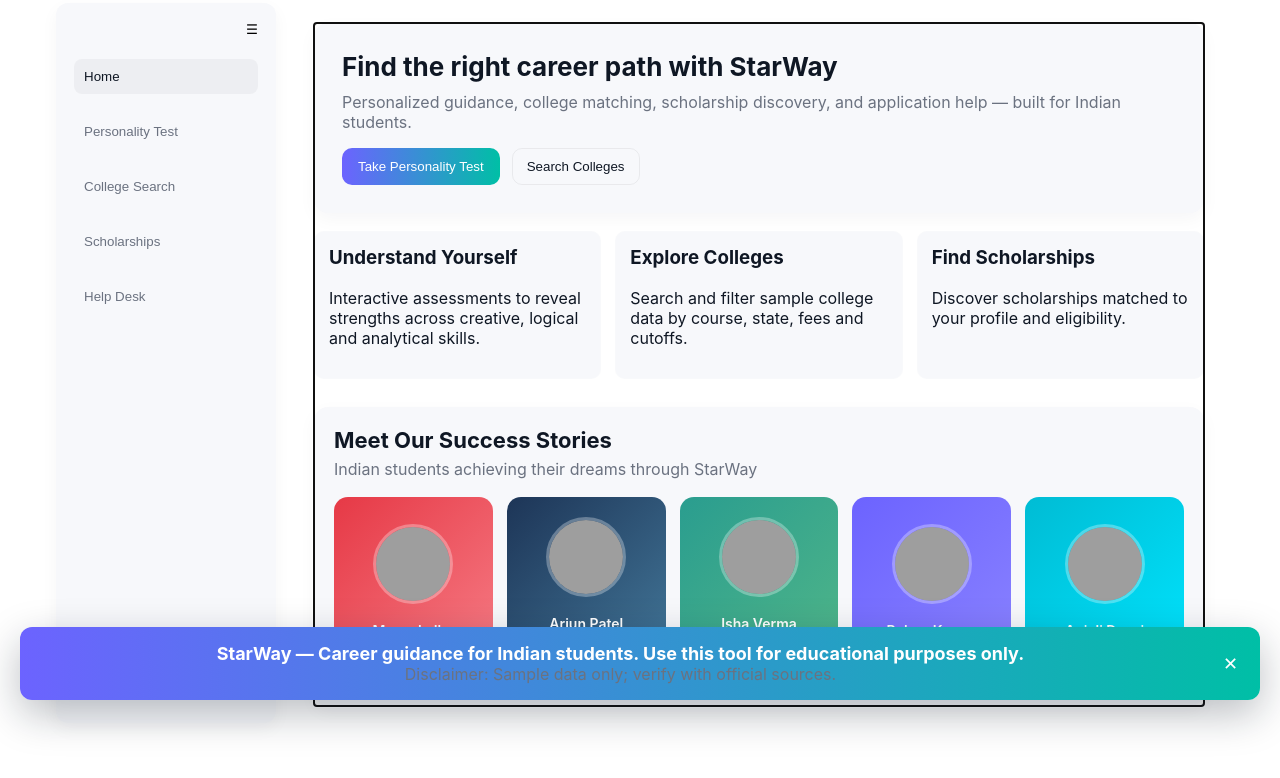
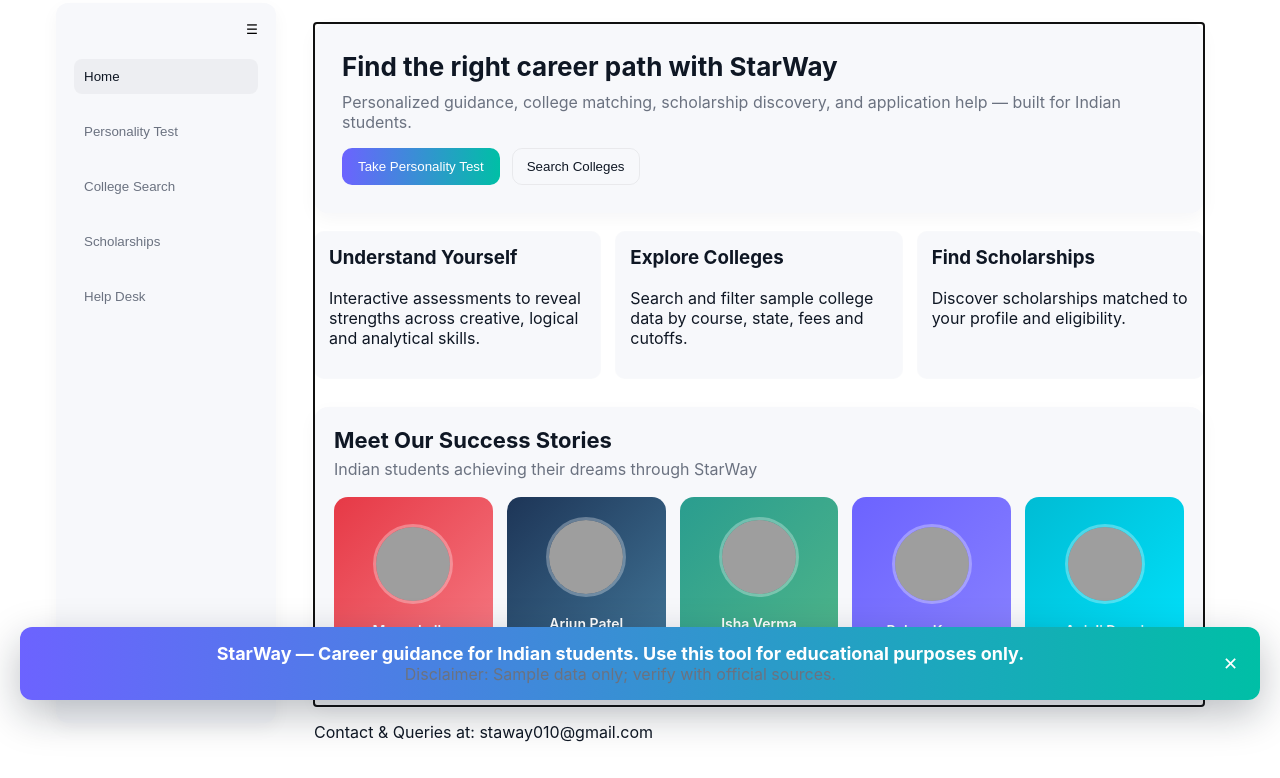
Before and after one commit to mayankjha220308-max/GDG_repo1, a plain HTML site: page index.html in a window 1280 px wide. Shown: the part 78-856 px from the top of the page. Before the commit the page ends 804 px from the top, so only its background shows below. Drawn offline with Linux system fonts and the light colour scheme; grey boxes are pictures that could not be loaded.

Commit message:
Update index.html

```diff
--- a/index.html
+++ b/index.html
@@ -118,6 +118,8 @@
         </section>
       </section>
 
+      <p>Contact & Queries at: staway010@gmail.com</p>
+
       <!-- Personality Test -->
       <section id="test" class="tab-panel" tabindex="0">
         <h2>Personality Assessment</h2>
```
